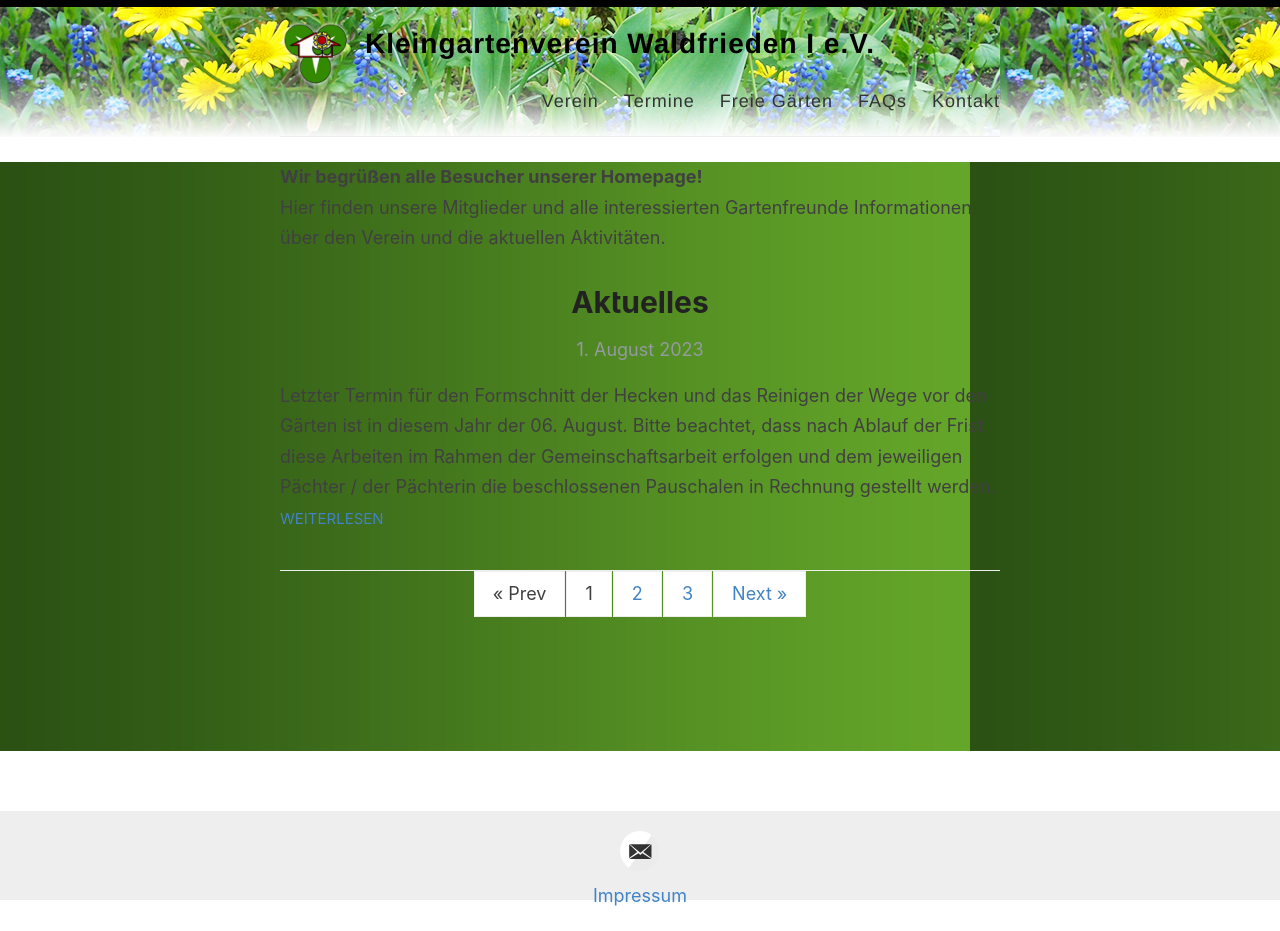
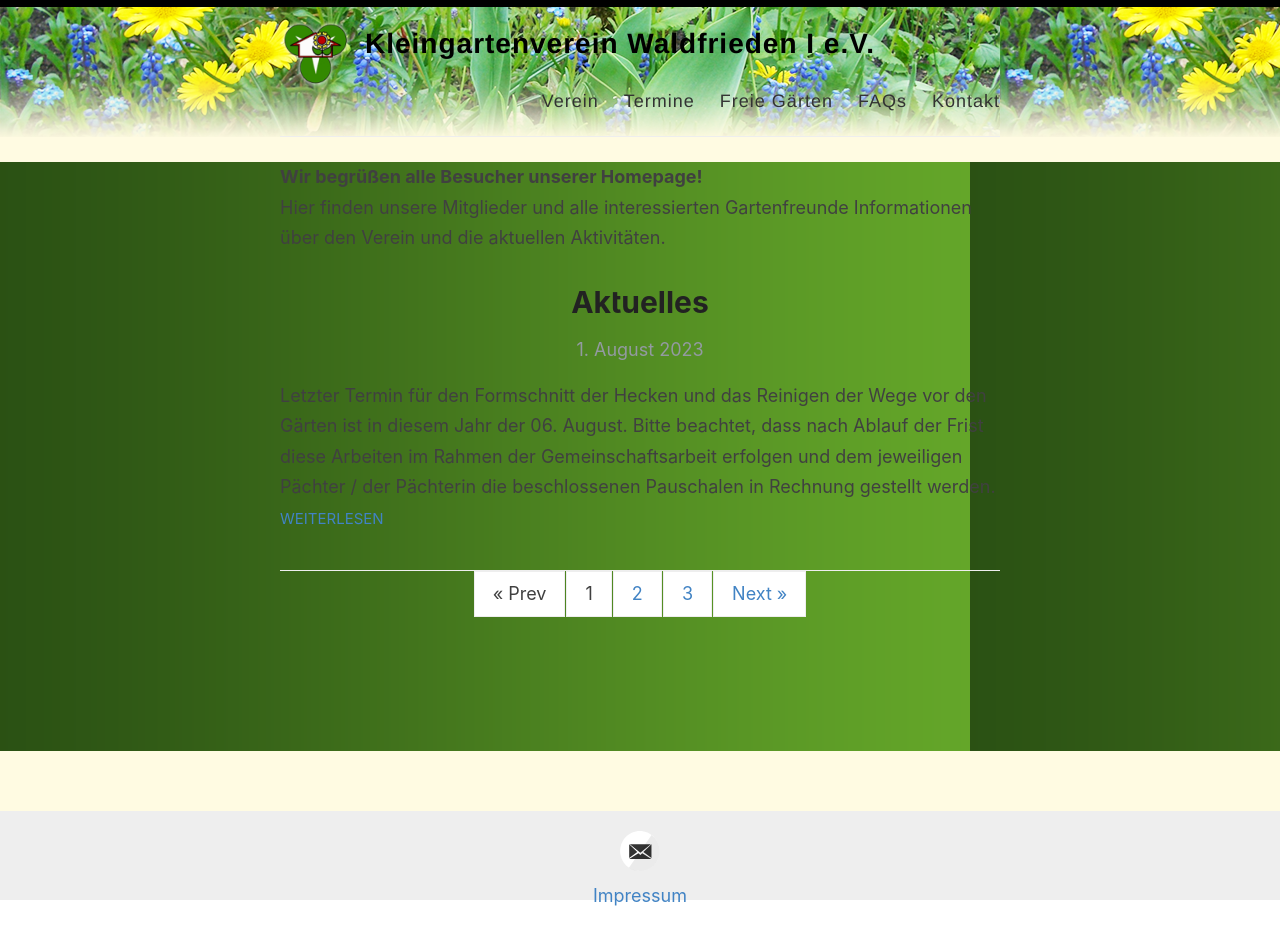
Before and after one commit to der-Frankie/kgv-website-dev.github.io, a Jekyll site: the page built from index.html, in a window 1280 px wide. Built offline with Jekyll 4.4.1, drawn with Linux system fonts in a browser that asks for light colours; the list of posts is cut into pages by our own code.

Commit message:
changed bg color

```diff
--- a/assets/style.scss
+++ b/assets/style.scss
@@ -409,7 +409,7 @@ nav {
 }
 
 .wrapper-container {
-  background-color: linear-gradient(to right,#438119,rgb(96, 160, 40));
+  background-color: rgb(255, 251, 226);
   min-height: 100%;
   position: relative;
 }
```
